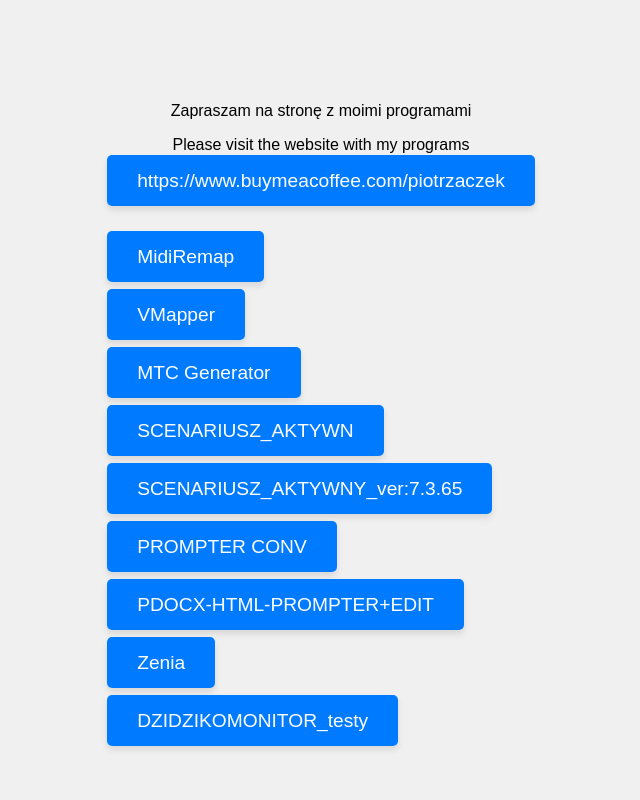
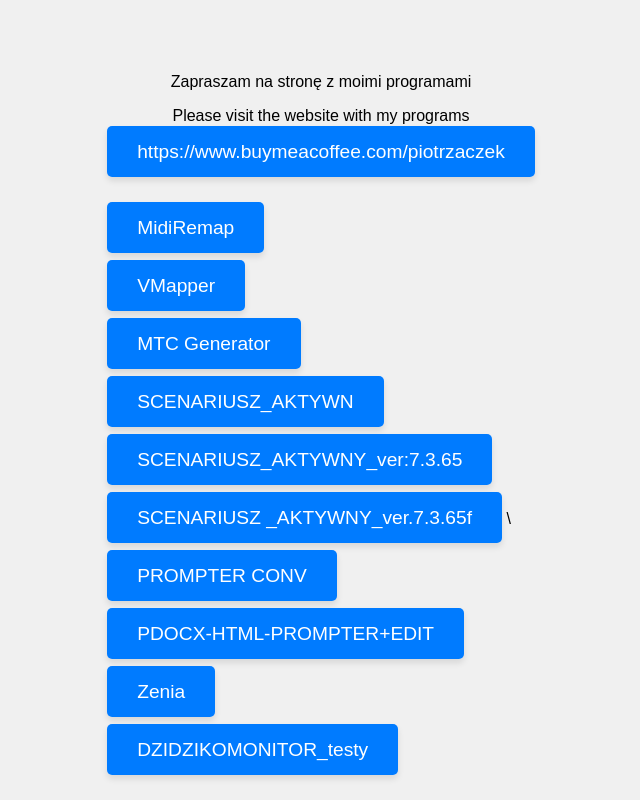
Before and after one commit to Blukotek/web-tools, a plain HTML site: page index.html in a window 1280 px wide. Shown: the whole page, without its empty margins (319-959 px from the left). Drawn offline with Linux system fonts and the light colour scheme.

Commit message:
Fix HTML formatting and add missing links

```diff
--- a/index.html
+++ b/index.html
@@ -64,7 +64,12 @@
         <br>
         <br>
                 <a href="SCENARIUSZ_AKTYWNY_7_3_65.html">SCENARIUSZ_AKTYWNY_ver:7.3.65</a>
-            <br>
+        <br>
+        <br>
+        <br>
+                <a href="SCENARIUSZ _AKTYWNY_ver.7.3.65f.html">SCENARIUSZ _AKTYWNY_ver.7.3.65f</a>
+    \
+        <br>
         <br>
         <br>
                 <a href="prompter_conv.html">PROMPTER CONV</a>
```
